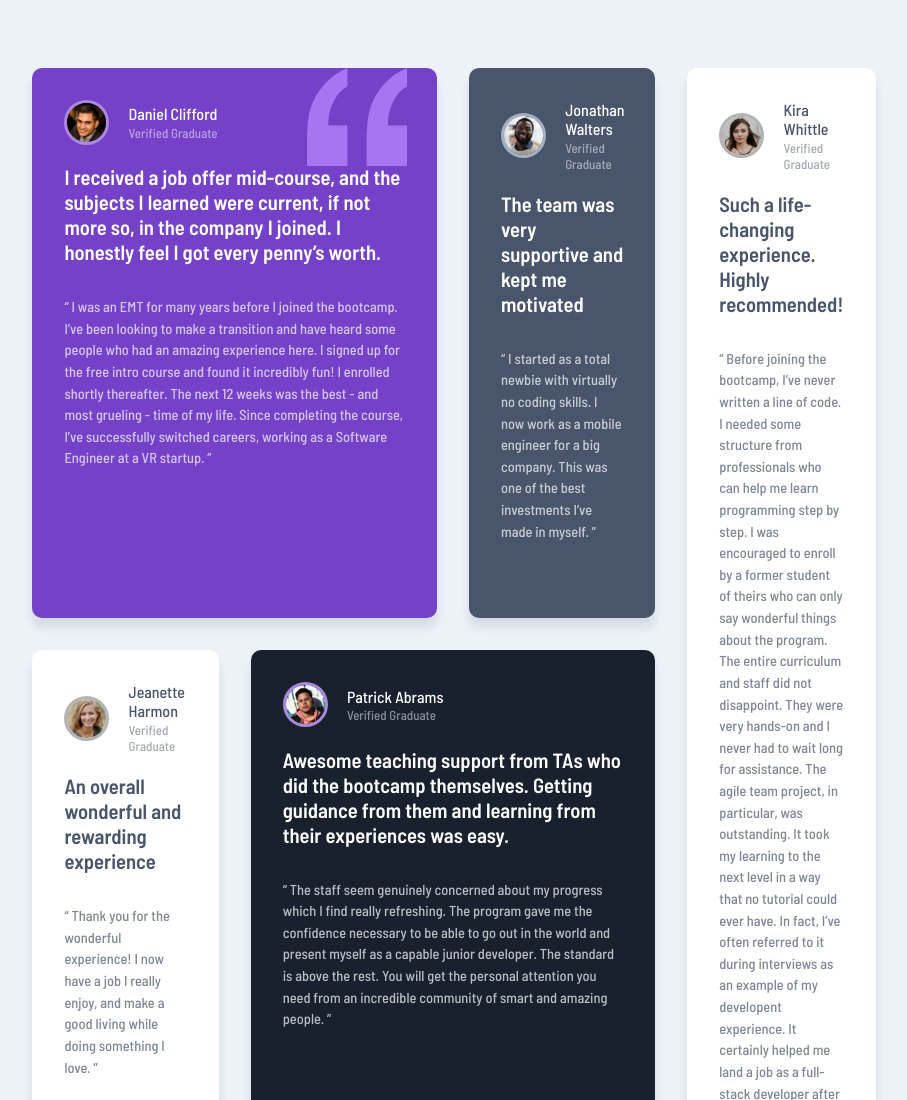
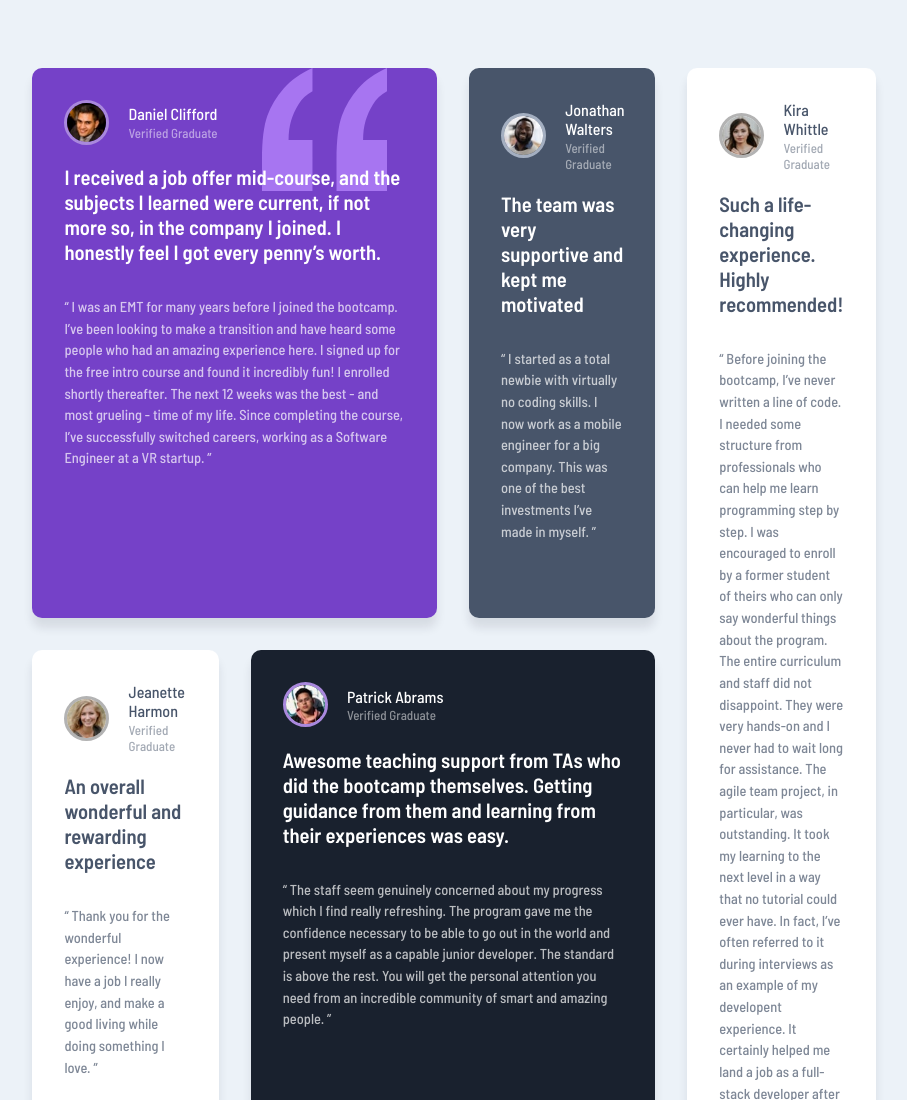
Before and after one commit to Ahmed-Nafrawy/Testimonial-grid-section, a plain HTML site: page index.html in a window 1280 px wide. Shown: the top 1100 px of the page, without its empty margins (186-1093 px from the left). Drawn offline with Linux system fonts and the light colour scheme; a web font is replaced by a local one.

Commit message:
Add files via upload

```diff
--- a/style.css
+++ b/style.css
@@ -136,7 +136,7 @@ body {
   top: 0;
   right: 30px;
   width: 100%;
-  max-width: 100px;
+  max-width: 125px;
   z-index: -1;
 }
 
@@ -193,6 +193,10 @@ blockquote {
     grid-template-columns: repeat(2, 1fr);
     max-width: 68%;
   }
+
+  .quotation--mark {
+    right: 50px;
+  }
 }
 
 @media (min-width: 75em) {
@@ -222,4 +226,8 @@ blockquote {
     font-size: 0.9rem;
     font-weight: var(--fw-500);
   }
+
+  .quotation--mark {
+    right: 50px;
+  }
 }
```
Also changed, not shown: images/screenshot.png.
